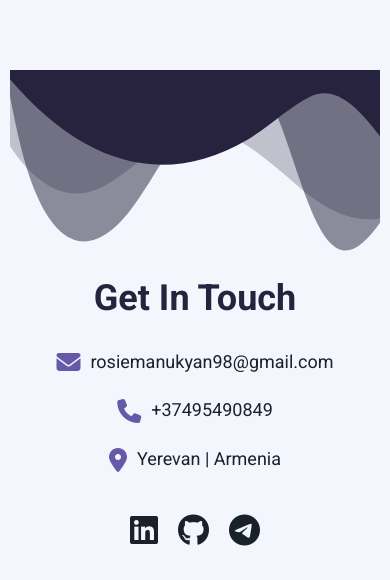
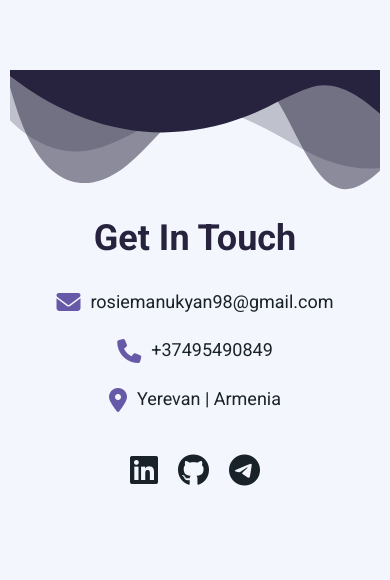
Before and after one commit to rosie-ma/portfolio, an Angular app: page / in a window 390 px wide. Shown: the part 7570-8150 px from the top of the page. After the commit the page ends 8100 px from the top, so only its background shows below. Built offline with nearby package versions, Linux system fonts and the light colour scheme; a web font is replaced by a local one.

Commit message:
feat: add media queries for wave effect in contact block

```diff
--- a/src/app/contact/contact.component.scss
+++ b/src/app/contact/contact.component.scss
@@ -80,3 +80,13 @@
 .custom-shape-container .shape-fill {
   fill: $primary-color;
 }
+
+@media (max-width: 768px) {
+  .contact-section {
+    padding: 140px 20px 40px 20px;
+  }
+
+  .custom-shape-container svg {
+    height: 130px;
+  }
+}
```
